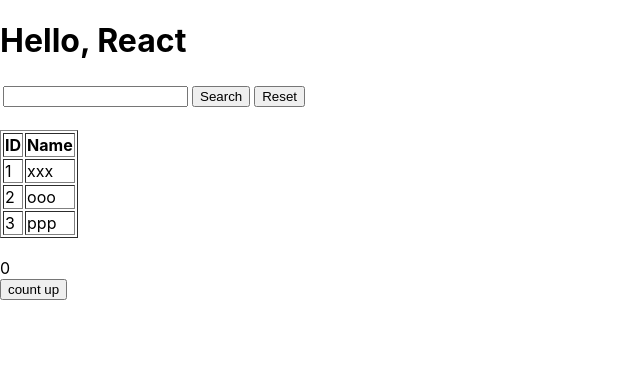
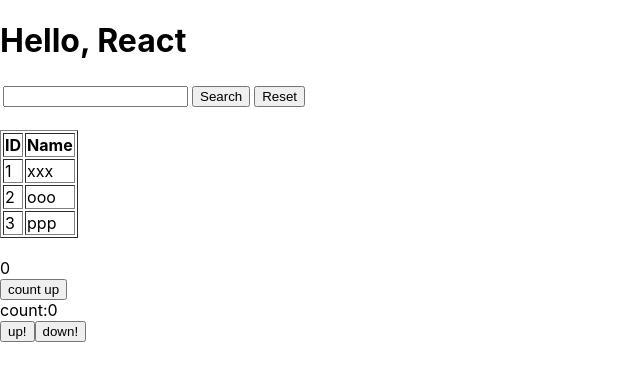
Before and after one commit to Kashiwara0205/react-tutorial, a React (Create React App) app in the folder react-tutorial/app/: page / in a window 1280 px wide. Shown: the top 380 px of the page, without its empty margins (0-640 px from the left). Built offline with nearby package versions, Linux system fonts and the light colour scheme.

Commit message:
Add redux-counter

```diff
--- a/react-tutorial/app/src/App.js
+++ b/react-tutorial/app/src/App.js
@@ -4,6 +4,7 @@
 import SearchInput from  './component/search/Input'
 import NameTable from './component/name_table/table'
 import Counter from './component/counter/counter'
+import ReduxCounter from './component/redux_counter/Counter'
 
 function App() {
   const [searchValue, setSearchValue ] = useState("");
@@ -26,6 +27,10 @@
         <Counter count={count} setParentCountValue={ setCountValue }></Counter>
       </div>
 
+      <div className="ReduxCounter">
+        <ReduxCounter></ReduxCounter>
+      </div>
+
     </div>
   );
 }
--- /dev/null
+++ b/react-tutorial/app/src/component/redux_counter/Count_btn.js
@@ -0,0 +1,24 @@
+import { useDispatch, useSelector } from 'react-redux';
+
+function CountBtn(props){
+  const dispatch = useDispatch();
+  const count = useSelector(state => state)
+
+  const onCountUp = () => {
+    dispatch({ type: "COUNT_UP"});
+  };
+  const onCountDown = () => {
+    dispatch({ type: "COUNT_DOWN" });
+  };
+
+  return (
+    <div>
+      <div>count:{count}</div>
+
+      <button onClick={onCountUp}>up!</button>
+      <button onClick={onCountDown}>down!</button>
+    </div>
+  );
+}
+
+export default CountBtn
--- /dev/null
+++ b/react-tutorial/app/src/component/redux_counter/Counter.js
@@ -0,0 +1,16 @@
+import { createStore } from "redux";
+import { Provider } from 'react-redux';
+import reducer from './reducer'
+import CounterBtn from './Count_btn'
+
+const store = createStore(reducer);
+
+function Counter(){
+  return(
+    <Provider store={store}>
+      <CounterBtn></CounterBtn>
+    </Provider>
+  )
+}
+
+export default Counter
--- /dev/null
+++ b/react-tutorial/app/src/component/redux_counter/reducer.js
@@ -0,0 +1,12 @@
+// Reducer
+const reducer = (state = 0, action) => {
+  switch (action.type) {
+    case 'COUNT_UP':
+      return state+ 1
+    case 'COUNT_DOWN':
+      return state - 1
+    default:
+      return state;
+  }
+};
+export default reducer;
```
